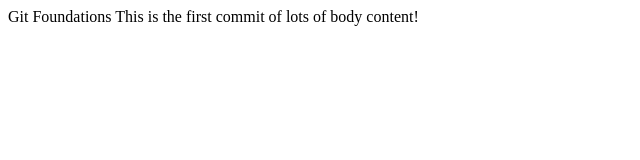
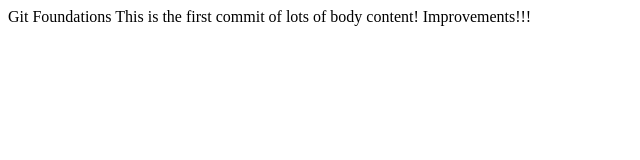
Before and after one commit to rawlinpa/u-of-c, a plain HTML site: page index.html in a window 1280 px wide. Shown: the whole page, without its empty margins (0-640 px from the left). Drawn offline with Linux system fonts and the light colour scheme.

Commit message:
Tidy the home page, added a cool new line

```diff
--- a/index.html
+++ b/index.html
@@ -6,5 +6,7 @@
 Git Foundations
 
 This is the first commit of lots of body content!
+
+Improvements!!!
 </body>
 </html>
```
